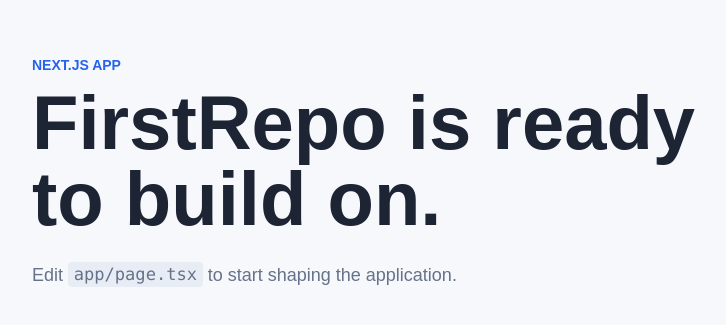
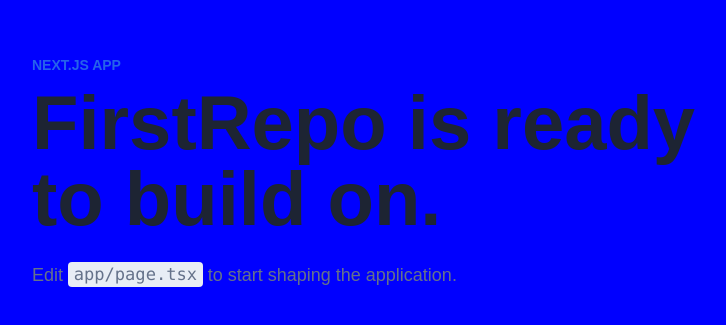
Before and after one commit to Zeyuzhao/FirstRepo, a Next.js app: page / in a window 1280 px wide. Shown: the part 227-552 px from the top of the page, without its empty margins (268-994 px from the left). Built offline with nearby package versions, Linux system fonts and the light colour scheme.

Commit message:
Make app background blue

```diff
--- a/app/globals.css
+++ b/app/globals.css
@@ -1,6 +1,6 @@
 :root {
   color-scheme: light;
-  --background: #f7f8fb;
+  --background: #0000ff;
   --foreground: #1d2433;
   --muted: #65728a;
   --accent: #2563eb;
```
